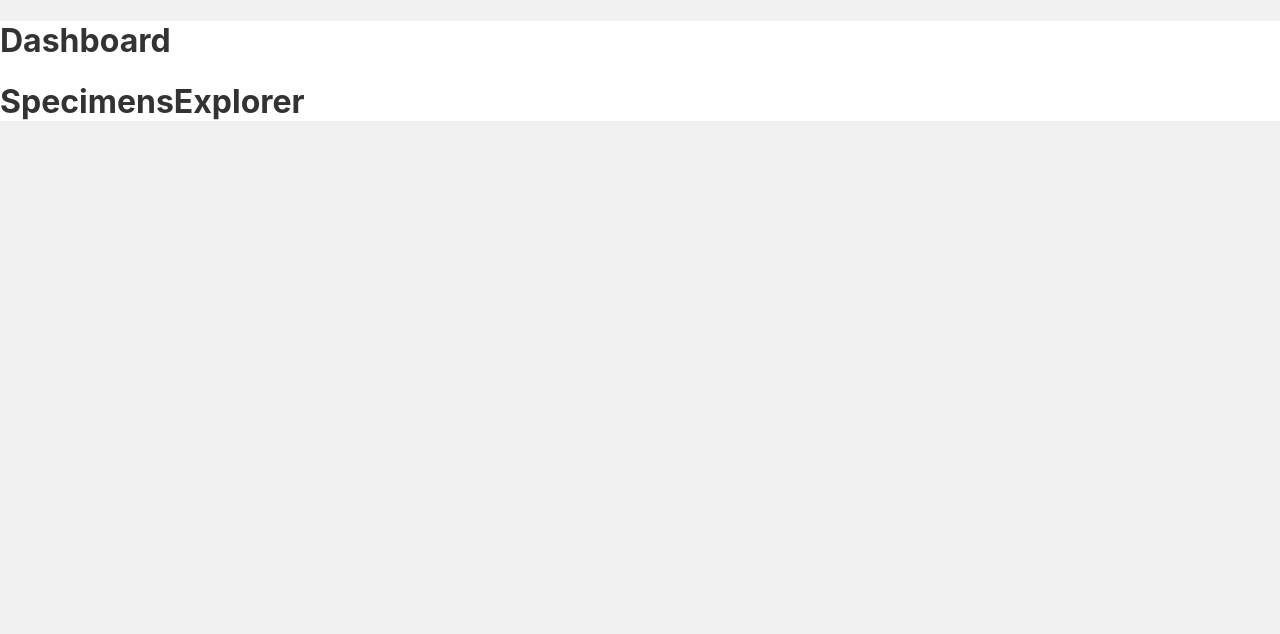
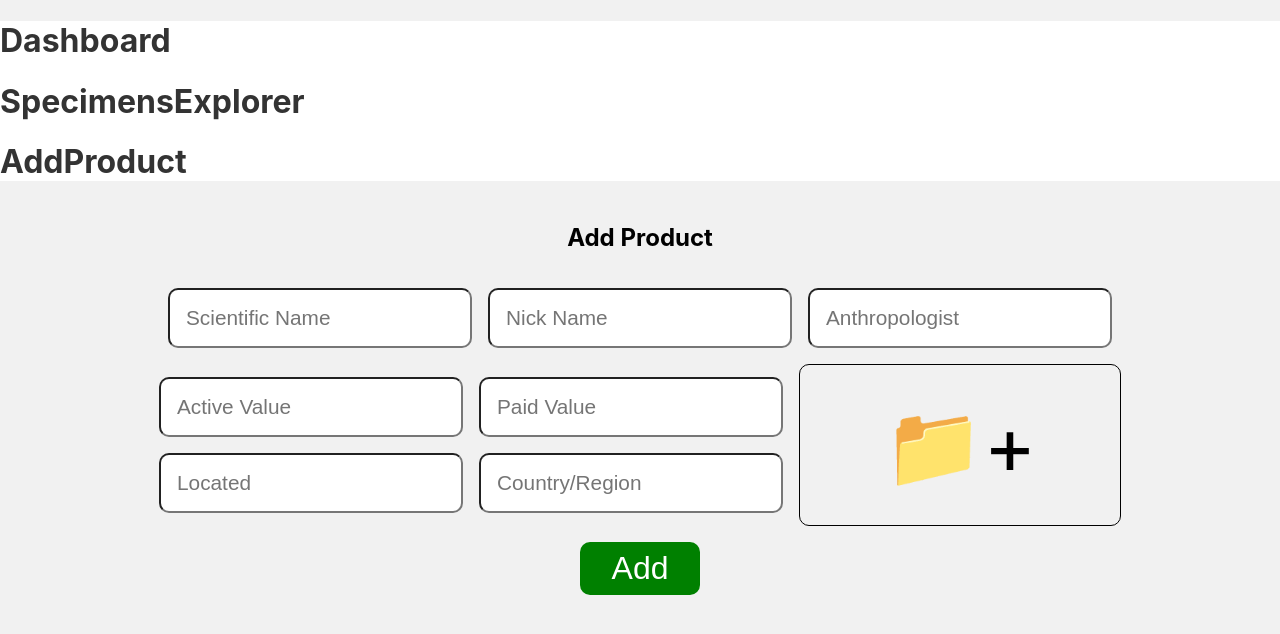
Before and after one commit to brandonviorato/anthropologyInventory, a React (Vite) app in the folder frontend/: page /AddProduct in a window 1280 px wide. Shown: the top 634 px of the page. Built offline with nearby package versions, Linux system fonts and the light colour scheme.

Commit message:
Added the AddProduct Mockup

```diff
--- a/frontend/src/App.jsx
+++ b/frontend/src/App.jsx
@@ -4,17 +4,22 @@ import { BrowserRouter, Routes, Route } from "react-router-dom";
 import NavBar from "./components/Navbar.jsx";
 import Dashboard from "./pages/Dashboard.jsx";
 import SpecimensExplorer from "./pages/SpecimensExplorer.jsx";
+import AddProduct from "./components/AddProduct.jsx";
 
 function App() {
     return (
         <div className="App">
             <BrowserRouter>
-      <NavBar/>
+                <NavBar />
                 <div>
                     <Routes>
                         <Route path="/" element={<Dashboard />} />
                         <Route path="/Dashboard" element={<Dashboard />} />
-            <Route path="/SpecimensExplorer" element={<SpecimensExplorer />} />
+                        <Route
+                            path="/SpecimensExplorer"
+                            element={<SpecimensExplorer />}
+                        />
+                        <Route path="/AddProduct" element={<AddProduct />} />
                     </Routes>
                 </div>
             </BrowserRouter>
--- /dev/null
+++ b/frontend/src/components/AddProduct.jsx
@@ -0,0 +1,128 @@
+import { useState } from "react";
+
+const AddProduct = () => {
+    // form data
+    const [formData, setFormData] = useState({
+        scientificName: "",
+        nickName: "",
+        anthropologist: "",
+        activeValue: "",
+        paidValue: "",
+        located: "",
+        countryRegion: "",
+        file: null,
+    });
+
+    // Image preview
+    const [preview, setPreview] = useState(null);
+
+    const handleChange = (e) => {
+        setFormData({ ...formData, [e.target.name]: e.target.value });
+    };
+
+    const handleFileChange = (e) => {
+        const file = e.target.files[0];
+        if (file) {
+            setFormData({ ...formData, file });
+            setPreview(URL.createObjectURL(file));
+        }
+    };
+
+    const handleSubmit = (e) => {
+        e.preventDefault();
+        console.log("Submitted Data:", formData);
+    };
+
+    return (
+        <form onSubmit={handleSubmit} className="form-container">
+            <h2 className="form-title">Add Product</h2>
+
+            <div className="form-top">
+                <input
+                    type="text"
+                    name="scientificName"
+                    placeholder="Scientific Name"
+                    value={formData.scientificName}
+                    onChange={handleChange}
+                />
+                <input
+                    type="text"
+                    name="nickName"
+                    placeholder="Nick Name"
+                    value={formData.nickName}
+                    onChange={handleChange}
+                />
+                <input
+                    type="text"
+                    name="anthropologist"
+                    placeholder="Anthropologist"
+                    value={formData.anthropologist}
+                    onChange={handleChange}
+                />
+            </div>
+
+            <div>
+                <div className="two-by-two">
+                    <div>
+                        <input
+                            type="text"
+                            name="activeValue"
+                            placeholder="Active Value"
+                            value={formData.activeValue}
+                            onChange={handleChange}
+                        />
+                        <input
+                            type="text"
+                            name="paidValue"
+                            placeholder="Paid Value"
+                            value={formData.paidValue}
+                            onChange={handleChange}
+                        />
+                    </div>
+                    <div>
+                        <input
+                            type="text"
+                            name="located"
+                            placeholder="Located"
+                            value={formData.located}
+                            onChange={handleChange}
+                        />
+                        <input
+                            type="text"
+                            name="countryRegion"
+                            placeholder="Country/Region"
+                            value={formData.countryRegion}
+                            onChange={handleChange}
+                        />
+                    </div>
+                </div>
+
+                <div className="file-upload">
+                    <label htmlFor="fileInput" className="file-label">
+                        {preview ? (
+                            <img
+                                src={preview}
+                                alt="Preview"
+                                className="file-preview"
+                            />
+                        ) : (
+                            <div className="file-placeholder">📁+</div>
+                        )}
+                    </label>
+                    <input
+                        type="file"
+                        id="fileInput"
+                        onChange={handleFileChange}
+                        hidden
+                    />
+                </div>
+            </div>
+
+            <button type="submit" className="submit-button">
+                Add
+            </button>
+        </form>
+    );
+};
+
+export default AddProduct;
--- a/frontend/src/components/Navbar.jsx
+++ b/frontend/src/components/Navbar.jsx
@@ -1,4 +1,4 @@
-import { Link } from 'react-router';
+import { Link } from "react-router";
 
 const NavBar = () => {
     return (
@@ -10,9 +10,12 @@ const NavBar = () => {
                 <Link to="/SpecimensExplorer">
                     <h1>SpecimensExplorer</h1>
                 </Link>
+                <Link to="/AddProduct">
+                    <h1>AddProduct</h1>
+                </Link>
             </div>
         </header>
     );
-}
+};
 
 export default NavBar;
--- a/frontend/src/index.css
+++ b/frontend/src/index.css
@@ -1,8 +1,8 @@
 body {
     margin: 0;
-  font-family: -apple-system, BlinkMacSystemFont, 'Segoe UI', 'Roboto', 'Oxygen',
-    'Ubuntu', 'Cantarell', 'Fira Sans', 'Droid Sans', 'Helvetica Neue',
-    sans-serif;
+    font-family: -apple-system, BlinkMacSystemFont, "Segoe UI", "Roboto",
+        "Oxygen", "Ubuntu", "Cantarell", "Fira Sans", "Droid Sans",
+        "Helvetica Neue", sans-serif;
     -webkit-font-smoothing: antialiased;
     -moz-osx-font-smoothing: grayscale;
 }
@@ -85,7 +85,8 @@ header a {
             height: fit-content;
         }
 
-    #view-btn, #add-btn {
+        #view-btn,
+        #add-btn {
             border: none;
             border-radius: 4px;
             padding: 10px 20px;
@@ -153,3 +154,81 @@ header a {
         object-fit: cover;
     }
 }
+
+/* Add Product
+========================================================================== */
+.form-container {
+    display: flex;
+    justify-content: center;
+    align-items: center;
+    flex-direction: column;
+    gap: 1rem;
+}
+
+.form-container input {
+    padding: 1rem;
+
+    font-size: 1.3rem;
+    border-radius: 10px;
+}
+
+.form-container > div {
+    display: flex;
+    gap: 1rem;
+}
+
+.two-by-two {
+    display: flex;
+    justify-content: center;
+    align-content: center;
+    flex-direction: column;
+    gap: 1rem;
+}
+
+.two-by-two > div {
+    display: flex;
+    gap: 1rem;
+}
+
+.file-upload {
+    display: flex;
+    align-items: center;
+}
+
+.file-label {
+    display: flex;
+    justify-content: center;
+    align-items: center;
+
+    width: 20rem;
+    height: 10rem;
+
+    border: 1px solid black;
+    border-radius: 10px;
+
+    cursor: pointer;
+}
+
+.file-placeholder {
+    font-size: 5rem;
+}
+
+.file-preview {
+    width: 100%;
+    height: 100%;
+
+    border-radius: 10px;
+    object-fit: cover;
+}
+
+.submit-button {
+    padding: 0.5rem 2rem;
+
+    color: white;
+    font-size: 2rem;
+    background-color: green;
+    border: none;
+    border-radius: 10px;
+
+    cursor: pointer;
+}
```
Lines whose indentation alone changed are shown as unchanged.
